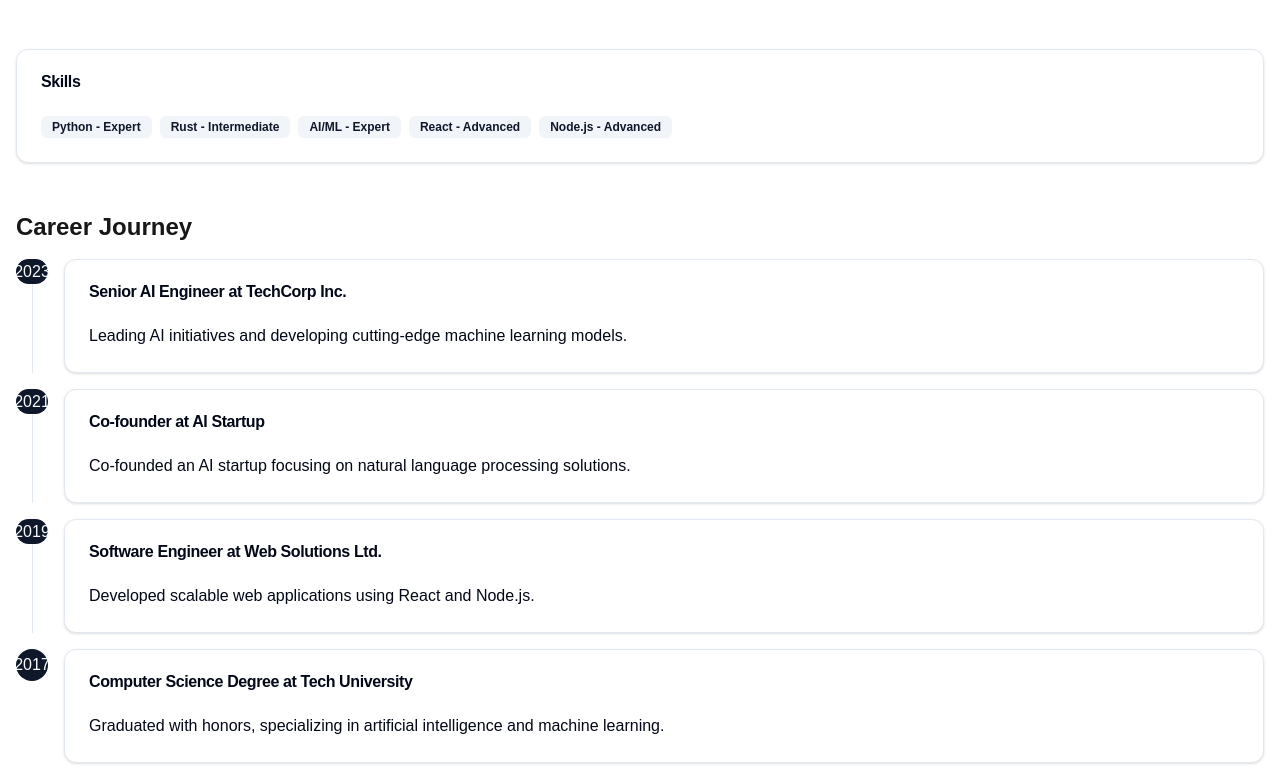
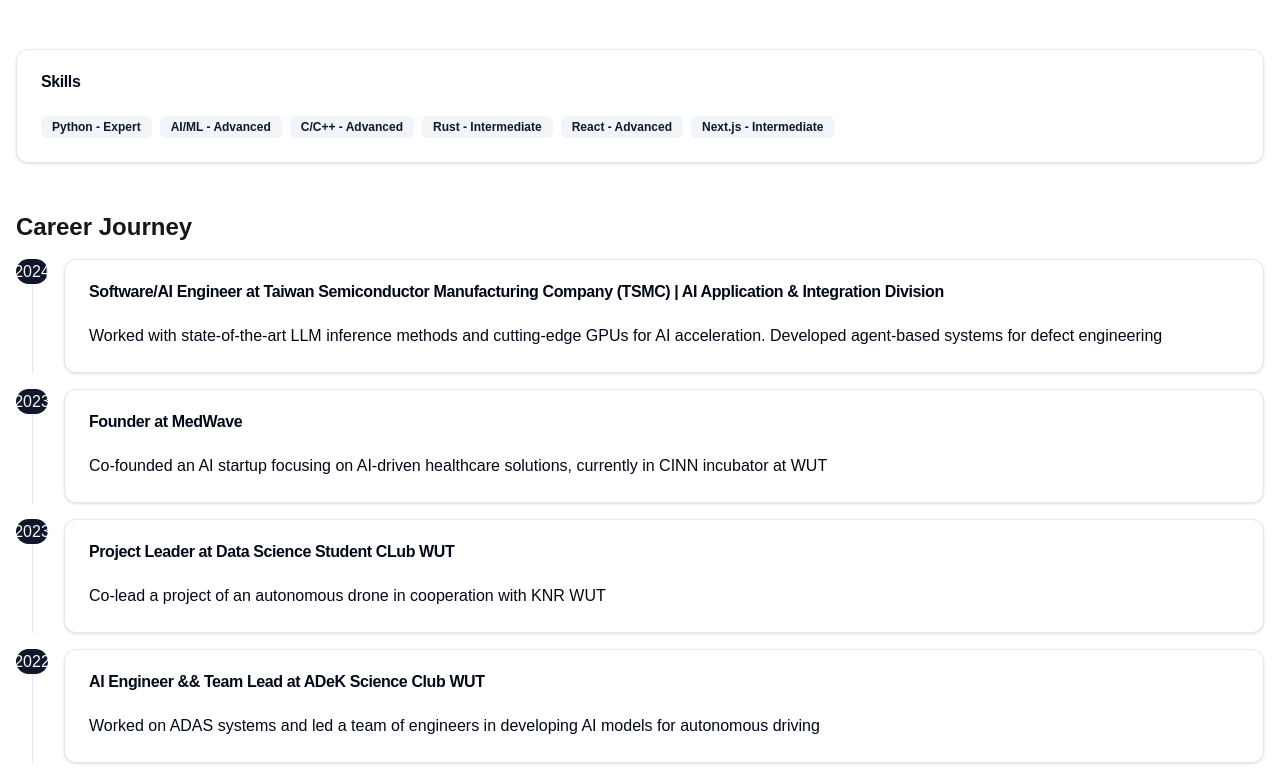
Before and after one commit to mvishiu11/jakub-muszynski, a Next.js app: page /about in a window 1280 px wide. Shown: the part 526-1303 px from the top of the page. Built offline with nearby package versions, Linux system fonts and the light colour scheme.

Commit message:
feat: update about section

```diff
--- a/src/data/about.ts
+++ b/src/data/about.ts
@@ -1,34 +1,41 @@
 export const skills = [
     { name: "Python", level: "Expert" },
+    { name: "AI/ML", level: "Advanced" },
+    { name: "C/C++", level: "Advanced" },
     { name: "Rust", level: "Intermediate" },
-    { name: "AI/ML", level: "Expert" },
     { name: "React", level: "Advanced" },
-    { name: "Node.js", level: "Advanced" }
+    { name: "Next.js", level: "Intermediate" }
   ]
 
 export const careerJourney = [
     {
-      year: "2023",
-      title: "Senior AI Engineer",
-      company: "TechCorp Inc.",
-      description: "Leading AI initiatives and developing cutting-edge machine learning models."
+      year: "2024",
+      title: "Software/AI Engineer",
+      company: "Taiwan Semiconductor Manufacturing Company (TSMC) | AI Application & Integration Division",
+      description: "Worked with state-of-the-art LLM inference methods and cutting-edge GPUs for AI acceleration. Developed agent-based systems for defect engineering"
     },
     {
-      year: "2021",
-      title: "Co-founder",
-      company: "AI Startup",
-      description: "Co-founded an AI startup focusing on natural language processing solutions."
+      year: "2023",
+      title: "Founder",
+      company: "MedWave",
+      description: "Co-founded an AI startup focusing on AI-driven healthcare solutions, currently in CINN incubator at WUT"
     },
     {
-      year: "2019",
-      title: "Software Engineer",
-      company: "Web Solutions Ltd.",
-      description: "Developed scalable web applications using React and Node.js."
+      year: "2023",
+      title: "Project Leader",
+      company: "Data Science Student CLub WUT",
+      description: "Co-lead a project of an autonomous drone in cooperation with KNR WUT"
     },
     {
-      year: "2017",
-      title: "Computer Science Degree",
-      company: "Tech University",
-      description: "Graduated with honors, specializing in artificial intelligence and machine learning."
+      year: "2022",
+      title: "AI Engineer && Team Lead",
+      company: "ADeK Science Club WUT",
+      description: "Worked on ADAS systems and led a team of engineers in developing AI models for autonomous driving"
+    },
+    {
+      year: "2022",
+      title: "Start of the Computer Science and Information Systems Degree",
+      company: "Warsaw University of Technology",
+      description: "Started my journey in tech by pursuing a degree in computer science and information systems at WUT"
     }
   ]
```
